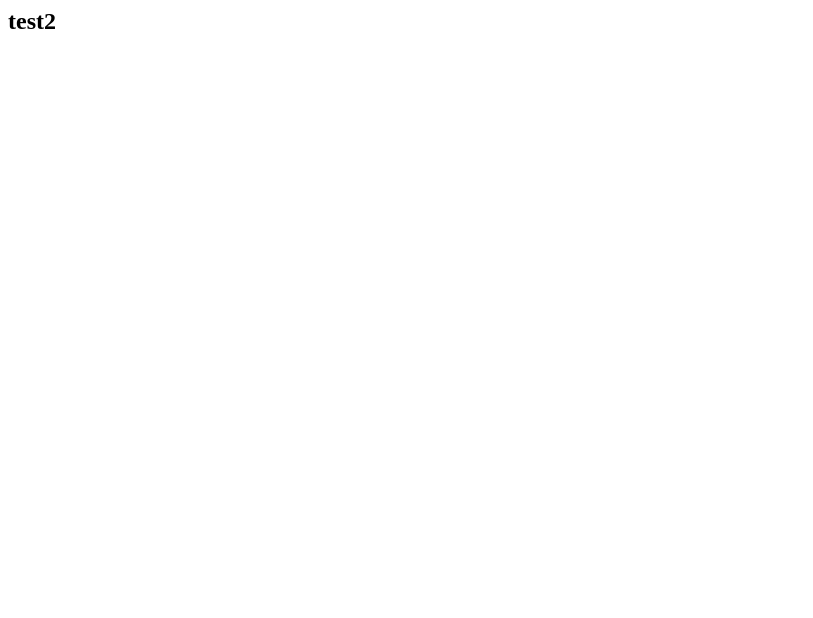
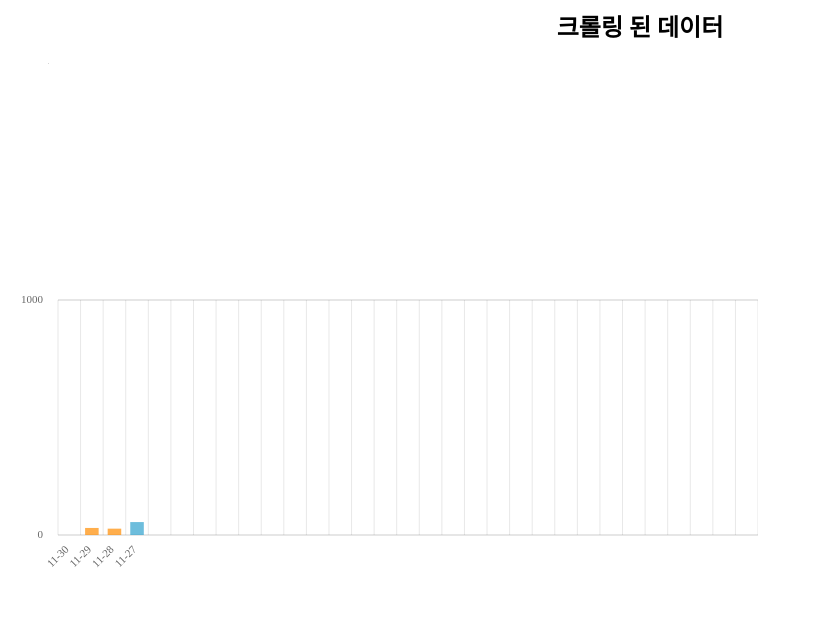
Before and after one commit to snutiise/web, a plain HTML site: page public/index.html in a window 1280 px wide. Shown: the whole page, without its empty margins (0-813 px from the left). Drawn offline with nearby package versions, Linux system fonts and the light colour scheme; no server answers.

Commit message:
수정본1

```diff
--- a/public/index.html
+++ b/public/index.html
@@ -1,7 +1,58 @@
 <head>
-    <title>테스트</title>
+    <meta charset="utf-8">
+    <title>크롤링 통계</title>
+    <link rel="stylesheet" href="nwagon/Nwagon.css" type="text/css">
+    <script src="nwagon/Nwagon.js"></script>
+    <script>
+        function getData(gte, lt){
+            $.ajax({
+                type : "POST",
+                url : "/count",
+                data : {'gte':gte, 'lt':lt},
+                success : function(data){
+                    return data;
+                },
+                error : function(){
+                    alert('Server Error!');
+                }
+            });
+        }
+    </script>
+    <script src="https://code.jquery.com/jquery-2.2.4.min.js"></script>
 </head>
-
 <body>
-    <h2>test2</h2>
+    <h2 align="center">크롤링 된 데이터</h2>
+    <div id="Nwagon"></div>
+    <script>
+        var w=h=screen.width-50;
+        var h=screen.height-50;
+        var dt = new Array(31);
+        var day = new Array(31);
+        var cnt = new Array(31);
+        var tmp = new Date();
+        var t = new Date(tmp.getFullYear()+"-"+(tmp.getMonth()+1)+"-"+tmp.getDate());
+        for(i=0;i<31;i++){
+            dt[i]=new Date(t.getTime()-86400000*i);
+            day[i]=(dt[i].getMonth()+1)+"-"+dt[i].getDate();
+            if(i==0)
+                cnt[i]=getData(dt[i].getTime(),Date.now());
+            else
+                cnt[i]=getData(dt[i].getTime(),dt[i-1].getTime())
+        }
+        var options = {
+            'legend': {
+                names: day
+            },
+            'dataset': {
+                title: '크롤링 된 데이터',
+                values: [0,30,27,55],
+                colorset: ['#DC143C', '#FF8C00', "#30a1ce"]
+            },
+            'chartDiv': 'Nwagon',
+            'chartType': 'column',
+            'chartSize': { width: w, height: h },
+            'increment': 1000
+        };
+        Nwagon.chart(options);
+    </script>
 </body>
```
Also changed, not shown: app.js (+13 -16 lines), public/nwagon/Nwagon.css (renamed from nwagon/Nwagon.css), public/nwagon/Nwagon.js (renamed from nwagon/Nwagon.js), public/nwagon/Nwagon_no_vml.js (renamed from nwagon/Nwagon_no_vml.js).
